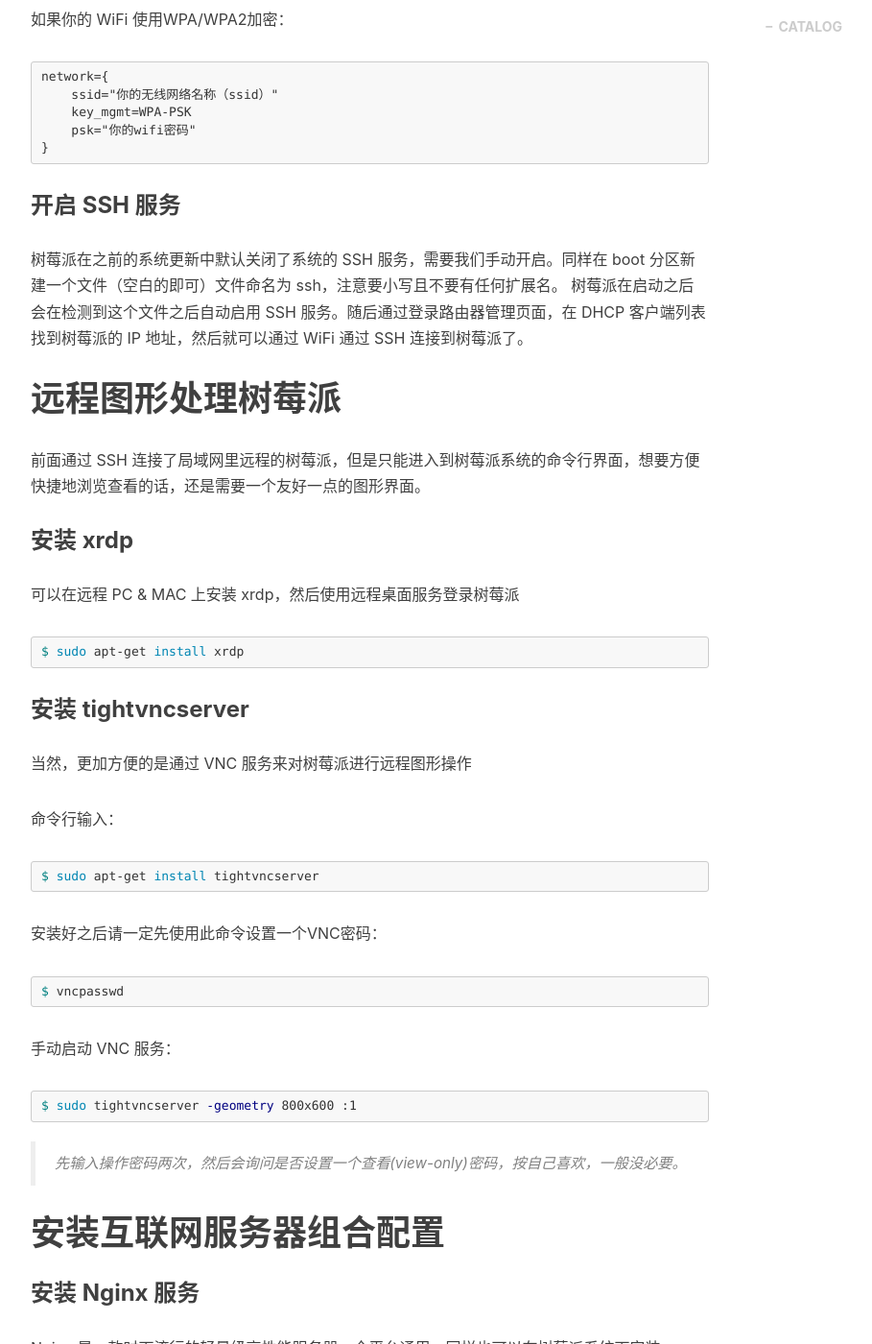
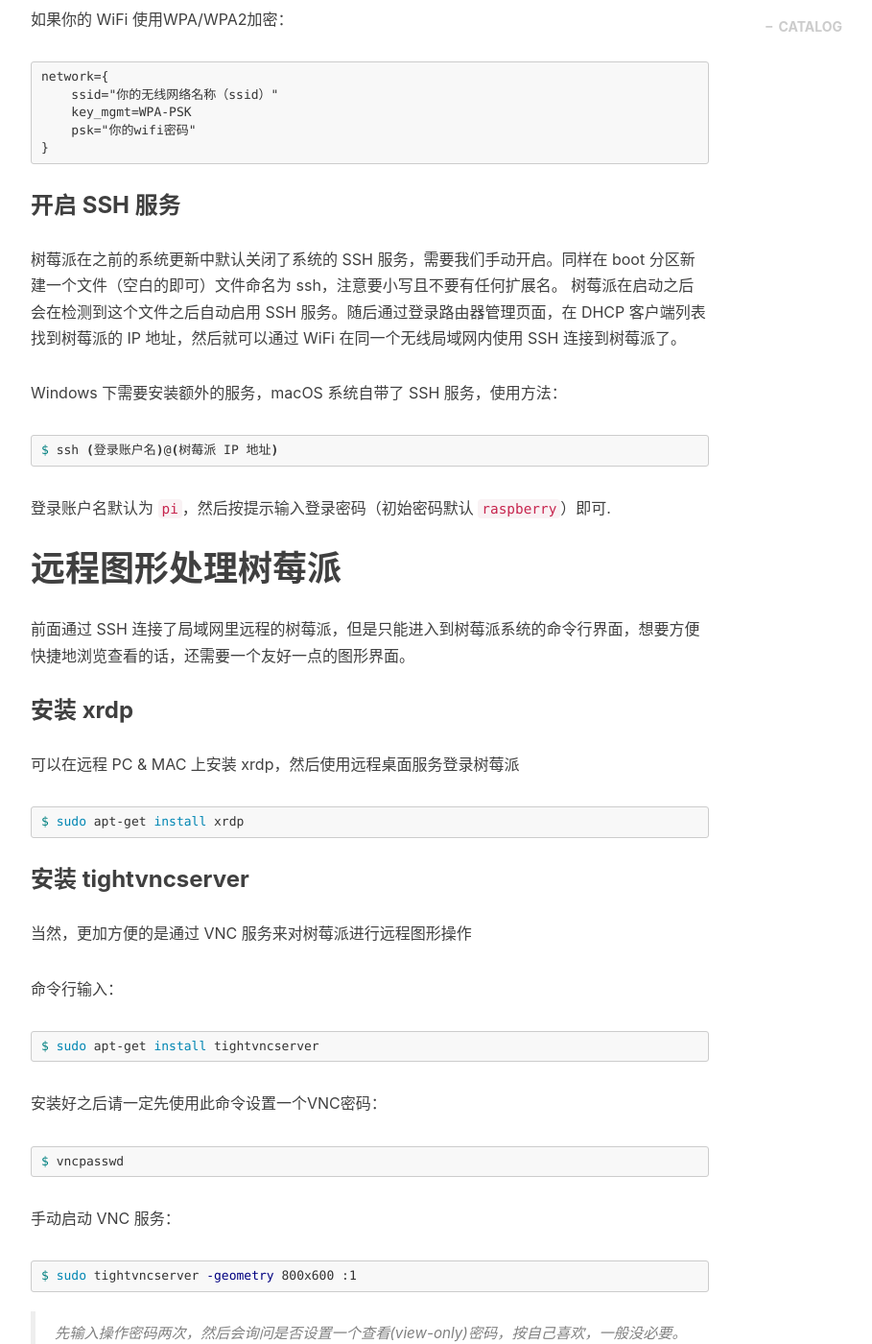
Before and after one commit to corcd/corcd.github.io, a Jekyll site: the page built from _posts/2017-10-31-how-to-install-nginx-in-RaspberryPi3.markdown, in a window 1280 px wide and 1400 px high, scrolled down 2242 px. Shown: the whole window at 96% size, without its empty margins (233-1142 px from the left). Built offline with Jekyll 4.4.1, drawn with Linux system fonts in a browser that asks for light colours; nearby versions of some CDN libraries; comment, search, counter and statistics services are not loaded; some of the changed text lies outside the part shown.

Commit message:
update article

````diff
--- a/_posts/2017-10-31-how-to-install-nginx-in-RaspberryPi3.markdown
+++ b/_posts/2017-10-31-how-to-install-nginx-in-RaspberryPi3.markdown
@@ -86,11 +86,19 @@
 ### 开启 SSH 服务
 
 树莓派在之前的系统更新中默认关闭了系统的 SSH 服务，需要我们手动开启。同样在 boot 分区新建一个文件（空白的即可）文件命名为 ssh，注意要小写且不要有任何扩展名。
-树莓派在启动之后会在检测到这个文件之后自动启用 SSH 服务。随后通过登录路由器管理页面，在 DHCP 客户端列表找到树莓派的 IP 地址，然后就可以通过 WiFi 通过 SSH 连接到树莓派了。
+树莓派在启动之后会在检测到这个文件之后自动启用 SSH 服务。随后通过登录路由器管理页面，在 DHCP 客户端列表找到树莓派的 IP 地址，然后就可以通过 WiFi 在同一个无线局域网内使用 SSH 连接到树莓派了。
+
+Windows 下需要安装额外的服务，macOS 系统自带了 SSH 服务，使用方法：
+
+```shell
+$ ssh (登录账户名)@(树莓派 IP 地址)
+```
+
+登录账户名默认为 `pi`，然后按提示输入登录密码（初始密码默认 `raspberry`）即可.
 
 # 远程图形处理树莓派
 
-前面通过 SSH 连接了局域网里远程的树莓派，但是只能进入到树莓派系统的命令行界面，想要方便快捷地浏览查看的话，还是需要一个友好一点的图形界面。
+前面通过 SSH 连接了局域网里远程的树莓派，但是只能进入到树莓派系统的命令行界面，想要方便快捷地浏览查看的话，还需要一个友好一点的图形界面。
 
 ### 安装 xrdp
 
@@ -123,11 +131,15 @@
 
 > 先输入操作密码两次，然后会询问是否设置一个查看(view-only)密码，按自己喜欢，一般没必要。
 
+*现在还有一个遗留下来的问题，远程图形界面无法获取到 root 权限，导致目前只能通过命令行模式更改根目录下的文件，还有待进一步探究*
+
 # 安装互联网服务器组合配置
 
 ### 安装 Nginx 服务
 
 Nginx 是一款时下流行的轻量级高性能服务器，全平台通用，同样也可以在树莓派系统下安装。
+
+> 最新的系统已经内置 Apache2 服务器，不再需要我们手动安装
 
 安装过程如下：
 
@@ -170,7 +182,7 @@
 $ sudo nano /etc/apt/sources.list
 ```
 
-用#注释掉原文件内容，用以下内容取代：
+用#注释掉原文件内容，用以下内容取代，将软件源改为国内的清华大学镜像：
 
 ```txt
 deb http://mirrors.tuna.tsinghua.edu.cn/raspbian/raspbian/ stretch main contrib non-free rpi
@@ -187,15 +198,15 @@
 
 ##### 编辑/etc/apt/sources.list.d/raspi.list
 
-使用管理员权限（经由 sudo），编辑`/etc/apt/sources.list.d/raspi.list`文件。参考命令行为：
+同样，使用管理员权限（经由 sudo），编辑`/etc/apt/sources.list.d/raspi.list`文件。参考命令行为：
 
 ```shell
 $ sudo nano /etc/apt/sources.list.d/raspi.list
 ```
 
-> 也可以使用 Vim 打开
+> 也可以使用 vi 命令在 Vim 中打开
 
-用#注释掉原文件内容，用以下内容取代：
+用#注释掉原文件内容，用以下内容取代，将软件源改为国内的清华大学镜像：
 
 ```txt
 deb http://mirror.tuna.tsinghua.edu.cn/raspberrypi/ stretch main ui
@@ -210,7 +221,22 @@
 $ sudo apt-get update & upgrade -y
 ```
 
- 然后就可以成功安装 mysql 服务了。
+更新完毕后，重复之前安装 nginx 的步骤，然后就可以成功安装 mysql 服务了。
+
+# 至此服务器搭建完成
+
+如果有需要的话，还可以手动安装 phpmyadmin 服务，方法如下：
+```shell
+$ sudo apt-get install phpmyadmin
+```
+
+平时使用时，记得先开启 nginx 和 mysql 服务，这样才能正常的显示网页，网页默认 URL 为`http://(树莓派 IP 地址)/...`
+```shell
+$ sudo service mysql start
+$ sudo service nginx start
+```
+
+> 如使用 Apache2 则后者为`$ sudo service nginx start`
 
 # 分享一点不错的东西
 
````
Also changed, not shown: other parts of _posts/2017-10-31-how-to-install-nginx-in-RaspberryPi3.markdown (+0 -1 lines).
